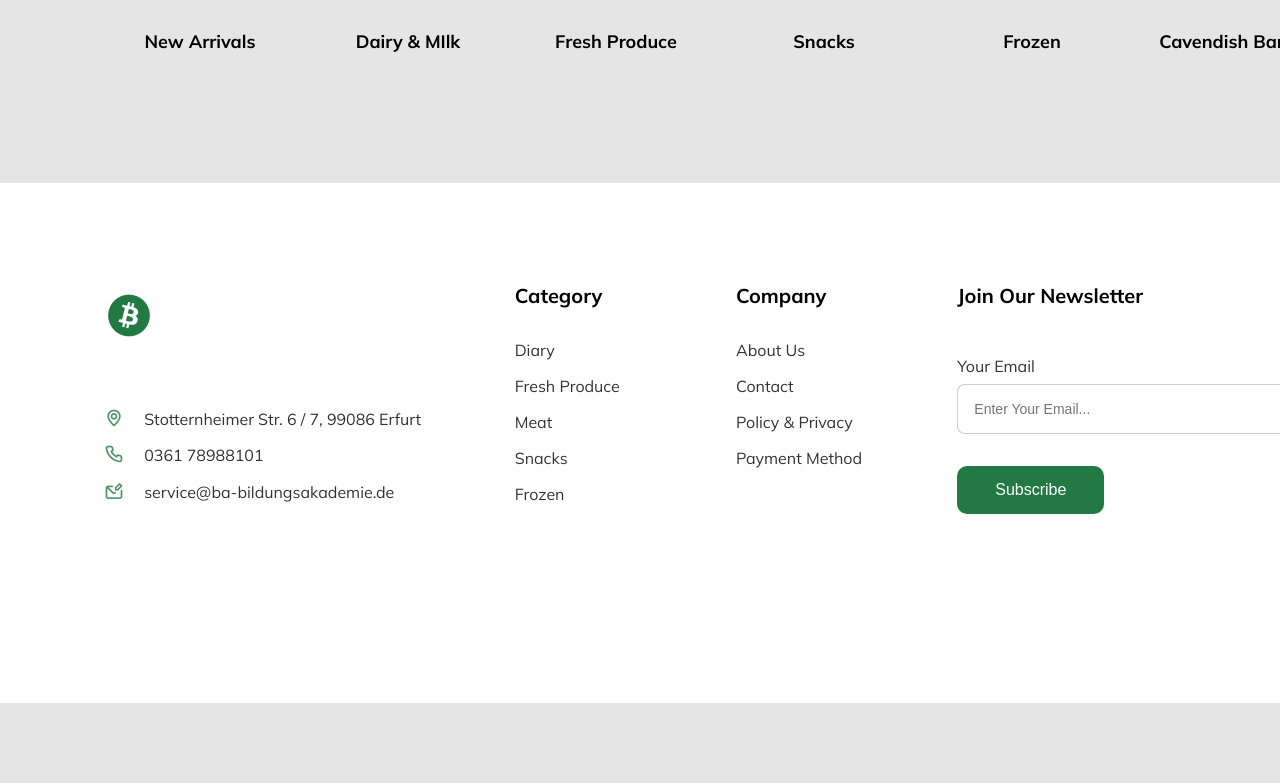
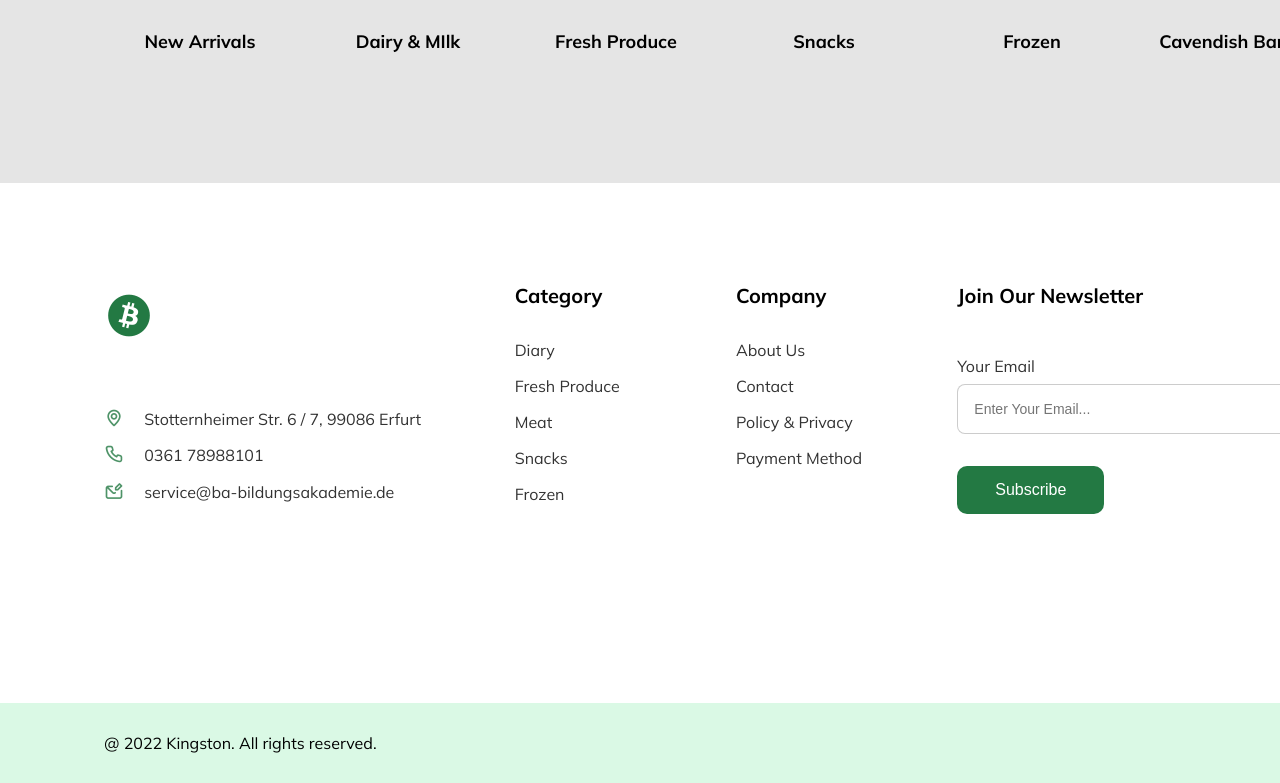
Before and after one commit to KingsleyDiala/Grocery_Store, a React (Create React App) app: page / in a window 1280 px wide. Shown: the part 4623-5406 px from the top of the page. Before the commit the page ends 5326 px from the top, so only its background shows below. Built offline with nearby package versions, Linux system fonts and the light colour scheme.

Commit message:
Added Bottom Footer

```diff
--- a/src/App.js
+++ b/src/App.js
@@ -8,8 +8,8 @@ import { BestSellerSection } from './resources/components/Best_Sellers/BestSelle
 import { FreshVegetableComponent} from './resources/components/Fresh_Vegetable_Section/Fresh_Vegetabe';
 import { DiaryAndMilkComponent } from './resources/components/Diary_and_Milk/Diary_and_Milk';
 import { DepartmentSection } from './resources/components/Department_Section/Department_Section';
-import { TopFooterComponent } from './resources/components/Footer/Footer';
-
+import { TopFooterComponent } from './resources/components/Top_Footer/Footer';
+import { BottomFooterComponent } from './resources/components/Bottom_Footer/Bottom_Footer';
 
 
 function App() {
@@ -47,8 +47,11 @@ function App() {
         {/* =========== APP Shop By Department SECTION ========== */}
         { <DepartmentSection /> }
 
-        {/* =========== APP Footer SECTION ========== */}
+        {/* =========== APP Top Footer SECTION ========== */}
         < TopFooterComponent />
+
+        {/* =========== APP BOTTOM FOOTER SECTION ========== */}
+        <BottomFooterComponent />
 
     </div>
   );
--- /dev/null
+++ b/src/resources/components/Bottom_Footer/Bottom_Footer.jsx
@@ -0,0 +1,36 @@
+import styled from 'styled-components';
+
+// ================ STYLED COMPONENT ============
+const BottomFooter = styled.section`
+top: 100px;
+position: relative;
+width: 100%;
+height: fit-content;
+display: grid;
+place-content: center;
+background-color: var(--light-accent-color);
+`
+const Container = styled.div`
+width: 1232px;
+height: 80px;
+display: flex;
+align-items: center;
+`
+const Text = styled.p`
+`
+
+
+
+
+
+// ========== JSX STRUCTURE COMPONENT =================
+
+export const BottomFooterComponent = () => {
+  return (
+    <BottomFooter>
+      <Container>
+        <Text> @ 2022 Kingston. All rights reserved.</Text>
+      </Container>
+    </BottomFooter>
+  )
+}
```
Also changed, not shown: src/resources/components/Top_Footer/Footer.jsx (renamed from src/resources/components/Footer/Footer.jsx).
